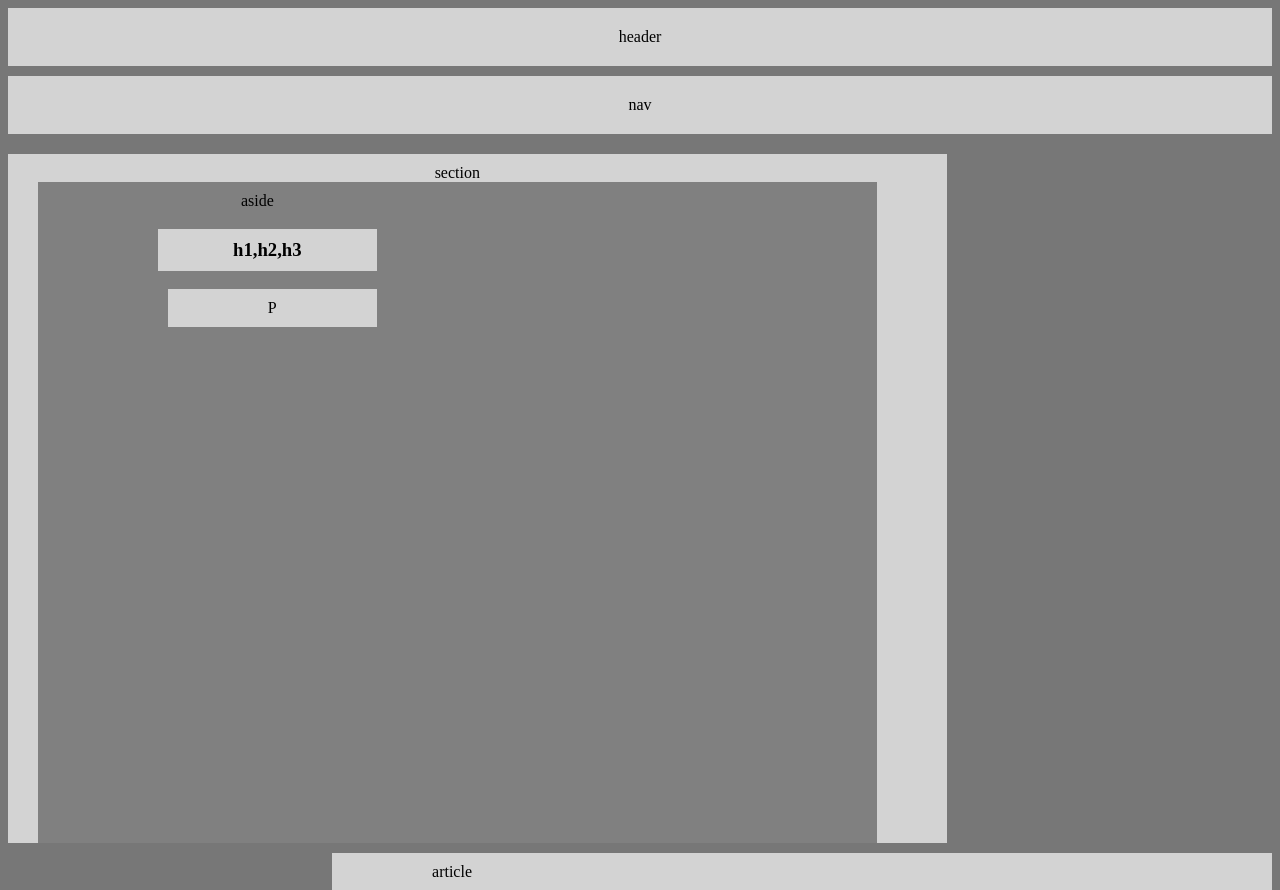
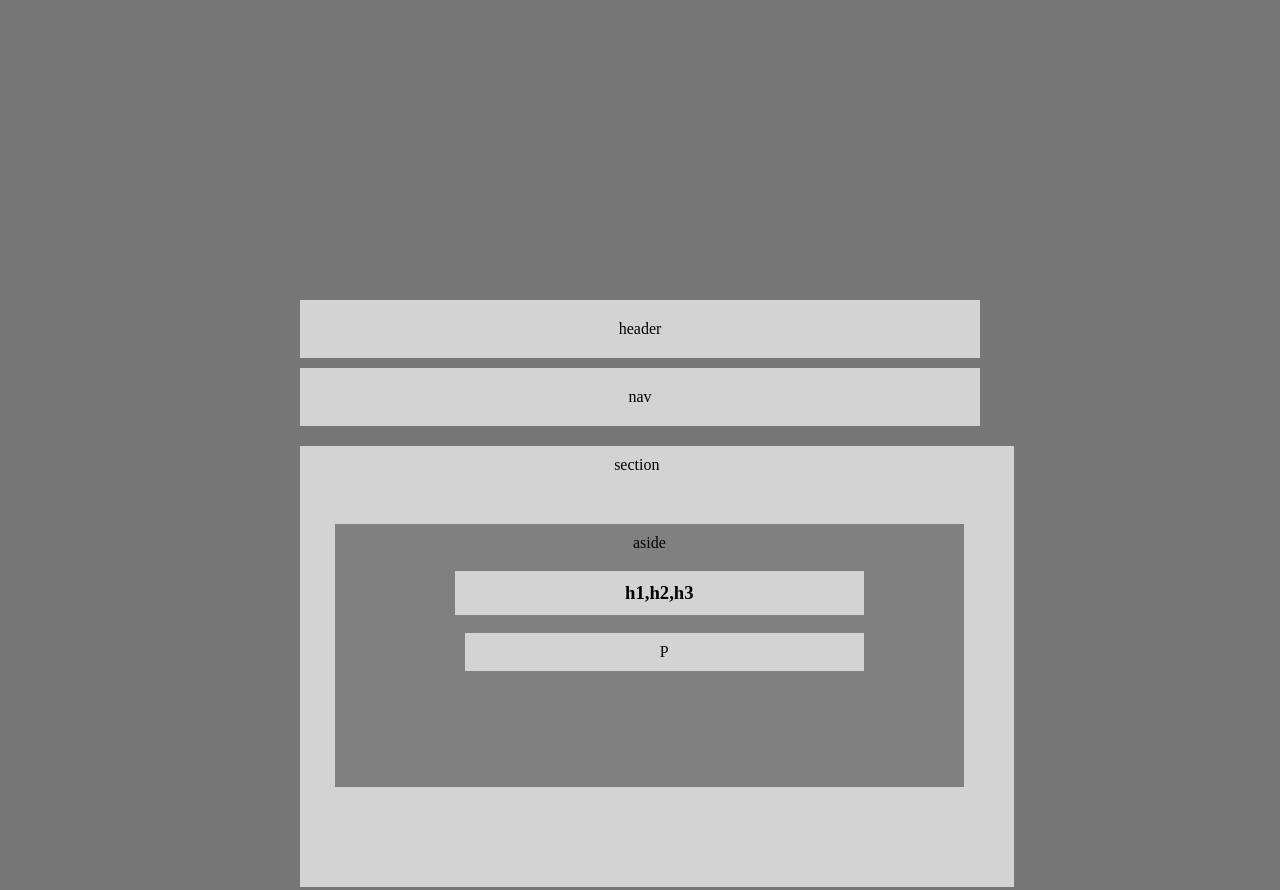
Before and after one commit to tsanders1114/HW-Wireframe, a plain HTML site: page index.html in a window 1280 px wide. Shown: the top 890 px of the page. Drawn offline with Linux system fonts and the light colour scheme.

Commit message:
Final Changes

```diff
--- a/style.css
+++ b/style.css
@@ -1,5 +1,6 @@
 body{
 	background: #777;
+	margin: 300px;
 }
 
 
@@ -19,6 +20,7 @@ nav {
 
 #full{
 	clear:both;
+	margin: 0px;
 	background-color: lightgray;
 	padding: 10px 50px 0px 10px;
 	margin-bottom: 10px;
@@ -28,7 +30,7 @@ nav {
 
 article{
 	background-color: lightgray;
-	padding: 10px 800px 595px 100px;
+	padding: 10px 424px 412px 100px;
 	margin-bottom: 10px;
 	text-align: center;
     float:right;
@@ -36,22 +38,27 @@ article{
 
 #inside{
 	background-color: gray;
-	padding:10px 500px 500px 100px;
+	padding:10px 100px 100px 100px;
 	text-align: center;
-	margin-left: 20px;
-	margin-right: 20px;
+	margin-top: 50px;
+	margin-right: 0px;
+	margin-bottom: 100px;
+	margin-left: 25px;
 }
 
 h1{
 	background-color: lightgray;
-	padding:10px 75px;
+	padding:11px 170px;
 	margin-left: 20px;
+
 }
 
 p{
 	background-color: lightgray;
 	padding:10px;
 	margin-left: 30px;
+
+
 }
 
 footer{
```
